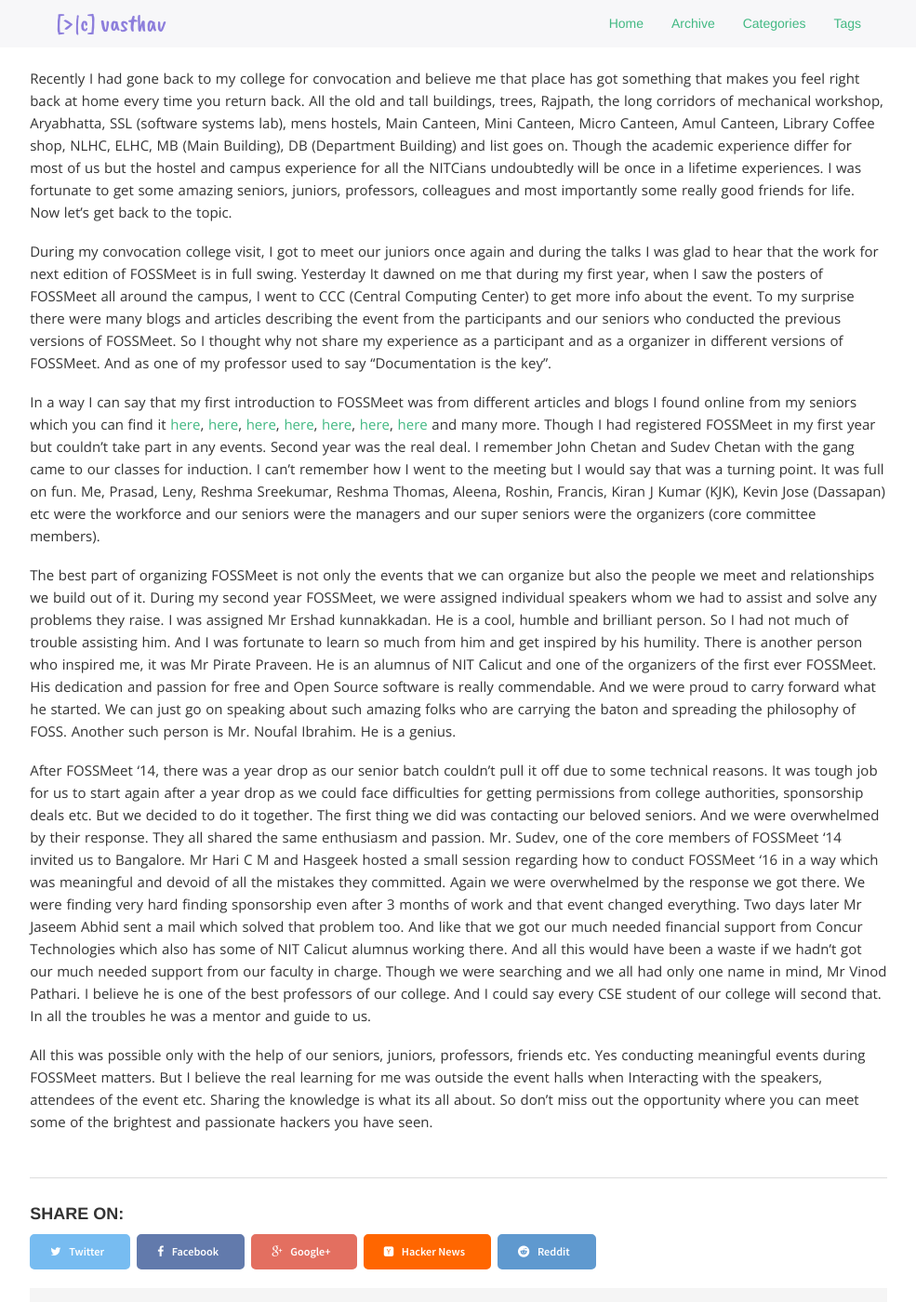
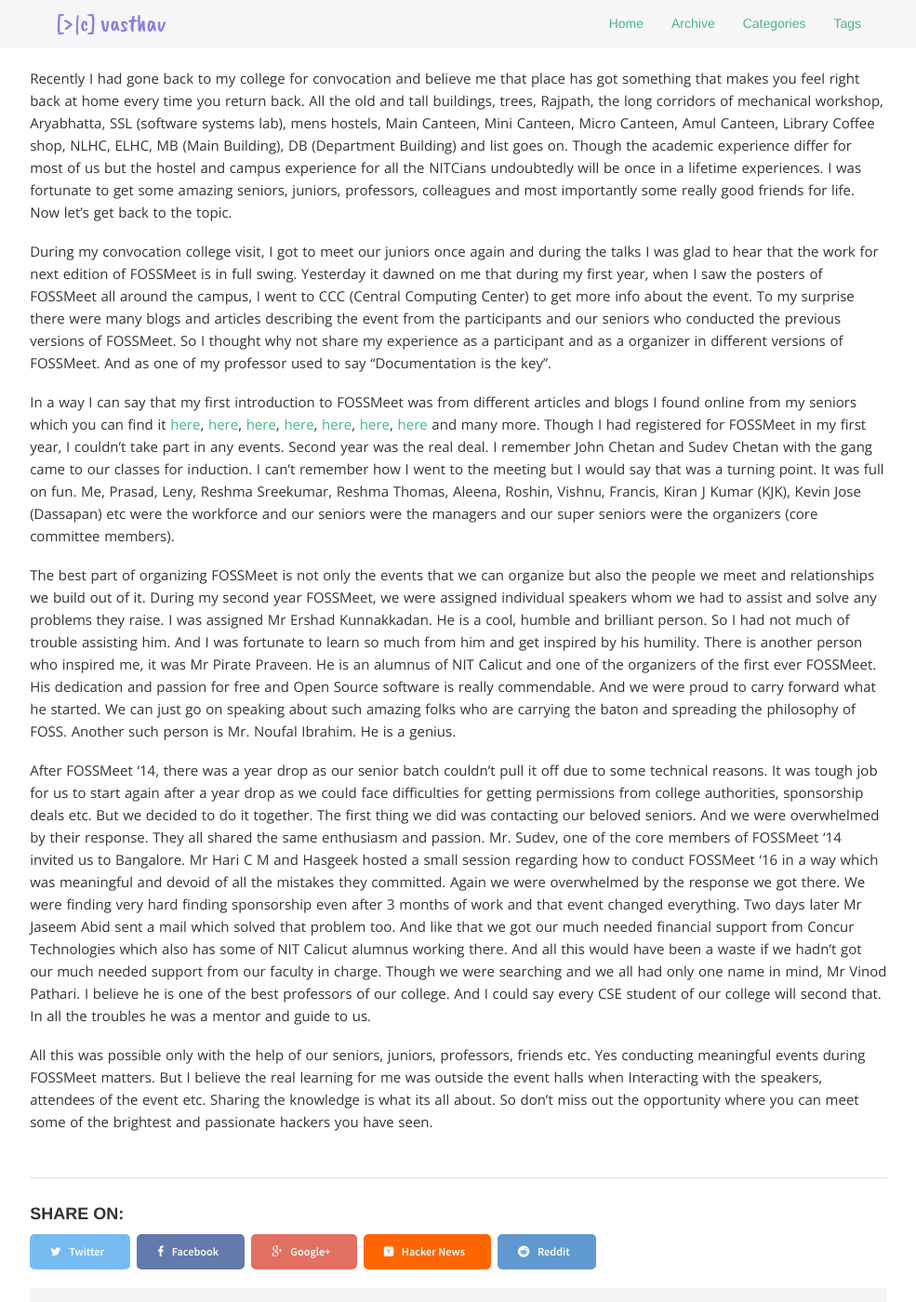
Before and after one commit to vasthav/vasthav.github.io, a Jekyll site: the page built from _posts/2016-10-20-fossmeet-2016-at-nit-calicut.md, in a window 1280 px wide and 1400 px high, scrolled down 604 px. Shown: the whole window at 93% size, without its empty margins (147-1132 px from the left). Built offline with Jekyll 4.4.1, drawn with Linux system fonts in a browser that asks for light colours; comment, search, counter and statistics services are not loaded.

Commit message:
fossmeet post v0.2

```diff
--- a/_posts/2016-10-20-fossmeet-2016-at-nit-calicut.md
+++ b/_posts/2016-10-20-fossmeet-2016-at-nit-calicut.md
@@ -13,13 +13,13 @@
 
 Recently I had gone back to my college for convocation and believe me that place has got something that makes you feel right back at home every time you return back. All the old and tall buildings, trees, Rajpath, the long corridors of mechanical workshop, Aryabhatta, SSL (software systems lab), mens hostels, Main Canteen, Mini Canteen, Micro Canteen, Amul Canteen, Library Coffee shop, NLHC, ELHC, MB (Main Building), DB (Department Building) and list goes on. Though the academic experience differ for most of us but the hostel and campus experience for all the NITCians undoubtedly will be once in a lifetime experiences. I was fortunate to get some amazing seniors, juniors, professors, colleagues and most importantly some really good friends for life. Now let's get back to the topic.
 
-During my convocation college visit, I got to meet our juniors once again and during the talks I was glad to hear that the work for next edition of FOSSMeet is in full swing. Yesterday It dawned on me that during my first year, when I saw the posters of FOSSMeet all around the campus, I went to CCC (Central Computing Center) to get more info about the event. To my surprise there were many blogs and articles describing the event from the participants and our seniors who conducted the previous versions of FOSSMeet. So I thought why not share my experience as a participant and as a organizer in different versions of FOSSMeet. And as one of my professor used to say "Documentation is the key".
+During my convocation college visit, I got to meet our juniors once again and during the talks I was glad to hear that the work for next edition of FOSSMeet is in full swing. Yesterday it dawned on me that during my first year, when I saw the posters of FOSSMeet all around the campus, I went to CCC (Central Computing Center) to get more info about the event. To my surprise there were many blogs and articles describing the event from the participants and our seniors who conducted the previous versions of FOSSMeet. So I thought why not share my experience as a participant and as a organizer in different versions of FOSSMeet. And as one of my professor used to say "Documentation is the key".
 
-In a way I can say that my first introduction to FOSSMeet was from different articles and blogs I found online from my seniors which you can find it [here][1], [here][2], [here][3], [here][4], [here][5], [here][6], [here][7] and many more. Though I had registered FOSSMeet in my first year but couldn't take part in any events. Second year was the real deal. I remember John Chetan and Sudev Chetan with the gang came to our classes for induction. I can't remember how I went to the meeting but I would say that was a turning point. It was full on fun. Me, Prasad, Leny, Reshma Sreekumar, Reshma Thomas, Aleena, Roshin, Francis, Kiran J Kumar (KJK), Kevin Jose (Dassapan) etc were the workforce and our seniors were the managers and our super seniors were the organizers (core committee members).
+In a way I can say that my first introduction to FOSSMeet was from different articles and blogs I found online from my seniors which you can find it [here][1], [here][2], [here][3], [here][4], [here][5], [here][6], [here][7] and many more. Though I had registered for FOSSMeet in my first year, I couldn't take part in any events. Second year was the real deal. I remember John Chetan and Sudev Chetan with the gang came to our classes for induction. I can't remember how I went to the meeting but I would say that was a turning point. It was full on fun. Me, Prasad, Leny, Reshma Sreekumar, Reshma Thomas, Aleena, Roshin, Vishnu, Francis, Kiran J Kumar (KJK), Kevin Jose (Dassapan) etc were the workforce and our seniors were the managers and our super seniors were the organizers (core committee members).
 
-The best part of organizing FOSSMeet is not only the events that we can organize but also the people we meet and relationships we build out of it. During my second year FOSSMeet, we were assigned individual speakers whom we had to assist and solve any problems they raise. I was assigned Mr Ershad kunnakkadan. He is a cool, humble and brilliant person. So I had not much of trouble assisting him. And I was fortunate to learn so much from him and get inspired by his humility. There is another person who inspired me, it was Mr Pirate Praveen. He is an alumnus of NIT Calicut and one of the organizers of the first ever FOSSMeet. His dedication and passion for free and Open Source software is really commendable. And we were proud to carry forward what he started. We can just go on speaking about such amazing folks who are carrying the baton and spreading the philosophy of FOSS. Another such person is Mr. Noufal Ibrahim. He is a genius.
+The best part of organizing FOSSMeet is not only the events that we can organize but also the people we meet and relationships we build out of it. During my second year FOSSMeet, we were assigned individual speakers whom we had to assist and solve any problems they raise. I was assigned Mr Ershad Kunnakkadan. He is a cool, humble and brilliant person. So I had not much of trouble assisting him. And I was fortunate to learn so much from him and get inspired by his humility. There is another person who inspired me, it was Mr Pirate Praveen. He is an alumnus of NIT Calicut and one of the organizers of the first ever FOSSMeet. His dedication and passion for free and Open Source software is really commendable. And we were proud to carry forward what he started. We can just go on speaking about such amazing folks who are carrying the baton and spreading the philosophy of FOSS. Another such person is Mr. Noufal Ibrahim. He is a genius.
 
-After FOSSMeet '14, there was a year drop as our senior batch couldn't pull it off due to some technical reasons. It was tough job for us to start again after a year drop as we could face difficulties for getting permissions from college authorities, sponsorship deals etc. But we decided to do it together. The first thing we did was contacting our beloved seniors. And we were overwhelmed by their response. They all shared the same enthusiasm and passion. Mr. Sudev, one of the core members of FOSSMeet '14 invited us to Bangalore. Mr Hari C M and Hasgeek hosted a small session regarding how to conduct FOSSMeet '16 in a way which was meaningful and devoid of all the mistakes they committed. Again we were overwhelmed by the response we got there. We were finding very hard finding sponsorship even after 3 months of work and that event changed everything. Two days later Mr Jaseem Abhid sent a mail which solved that problem too. And like that we got our much needed financial support from Concur Technologies which also has some of NIT Calicut alumnus working there. And all this would have been a waste if we hadn't got our much needed support from our faculty in charge. Though we were searching and we all had only one name in mind, Mr Vinod Pathari. I believe he is one of the best professors of our college. And I could say every CSE student of our college will second that. In all the troubles he was a mentor and guide to us.
+After FOSSMeet '14, there was a year drop as our senior batch couldn't pull it off due to some technical reasons. It was tough job for us to start again after a year drop as we could face difficulties for getting permissions from college authorities, sponsorship deals etc. But we decided to do it together. The first thing we did was contacting our beloved seniors. And we were overwhelmed by their response. They all shared the same enthusiasm and passion. Mr. Sudev, one of the core members of FOSSMeet '14 invited us to Bangalore. Mr Hari C M and Hasgeek hosted a small session regarding how to conduct FOSSMeet '16 in a way which was meaningful and devoid of all the mistakes they committed. Again we were overwhelmed by the response we got there. We were finding very hard finding sponsorship even after 3 months of work and that event changed everything. Two days later Mr Jaseem Abid sent a mail which solved that problem too. And like that we got our much needed financial support from Concur Technologies which also has some of NIT Calicut alumnus working there. And all this would have been a waste if we hadn't got our much needed support from our faculty in charge. Though we were searching and we all had only one name in mind, Mr Vinod Pathari. I believe he is one of the best professors of our college. And I could say every CSE student of our college will second that. In all the troubles he was a mentor and guide to us.
 
 All this was possible only with the help of our seniors, juniors, professors, friends etc. Yes conducting meaningful events during FOSSMeet matters. But I believe the real learning for me was outside the event halls when Interacting with the speakers, attendees of the event etc. Sharing the knowledge is what its all about. So don't miss out the opportunity where you can meet some of the brightest and passionate hackers you have seen.
 
```
